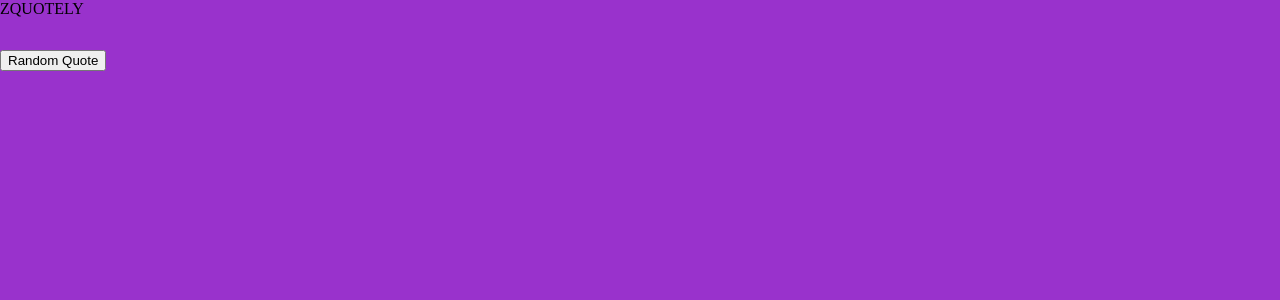
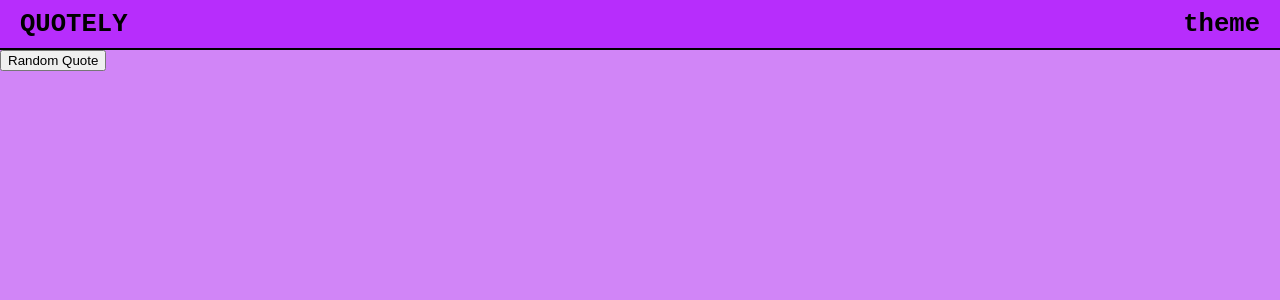
Before and after one commit to KSAdhikari008/ZQuote_Generator, a React (Vite) app: page / in a window 1280 px wide. Shown: the top 300 px of the page. Built offline with nearby package versions, Linux system fonts and the light colour scheme.

Commit message:
style: body and header sytling

```diff
--- a/src/App.css
+++ b/src/App.css
@@ -1,9 +1,13 @@
+*{
+    box-sizing: border-box;
+}
+
 body{
     margin: 0px;
 }
 
 .app{
-    background-color: darkorchid;
+    background-color: rgb(209, 133, 247);
     height: 100vh;
     display: flex;
     flex-flow: column nowrap;
@@ -11,5 +15,17 @@ body{
 
 header{
     height: 50px;
+    padding: 0 20px;
+    background-color: var(--header-bg);
+    border-bottom: 2px solid black ;
+    display: flex;
+    flex-flow: row nowrap;
+    justify-content: space-between;
+    align-items: center;
+}
 
+.left-section, .right-section{
+    font-size: 1.6rem;
+    font-weight: 600;
+    font-family: 'Courier New', Courier, monospace;
 }
--- a/src/App.jsx
+++ b/src/App.jsx
@@ -1,17 +1,16 @@
 import './App.css'
 
 function App() {
-
 
 
   return (
     <div className="app">
       <header>
         <div className="left-section">
-          <div className="brand">ZQUOTELY</div>
+          <div className="brand">QUOTELY</div>
         </div>
         <div className="right-section">
-          <div className="theme-toggle"></div>
+          <div className="theme-toggle">theme</div>
         </div>
       </header>
       <main>
--- a/src/index.css
+++ b/src/index.css
@@ -0,0 +1,7 @@
+:root{
+    --header-bg: rgb(183, 45, 252);
+}
+
+.light{
+    --header-bg: whitesmoke;
+}
```
